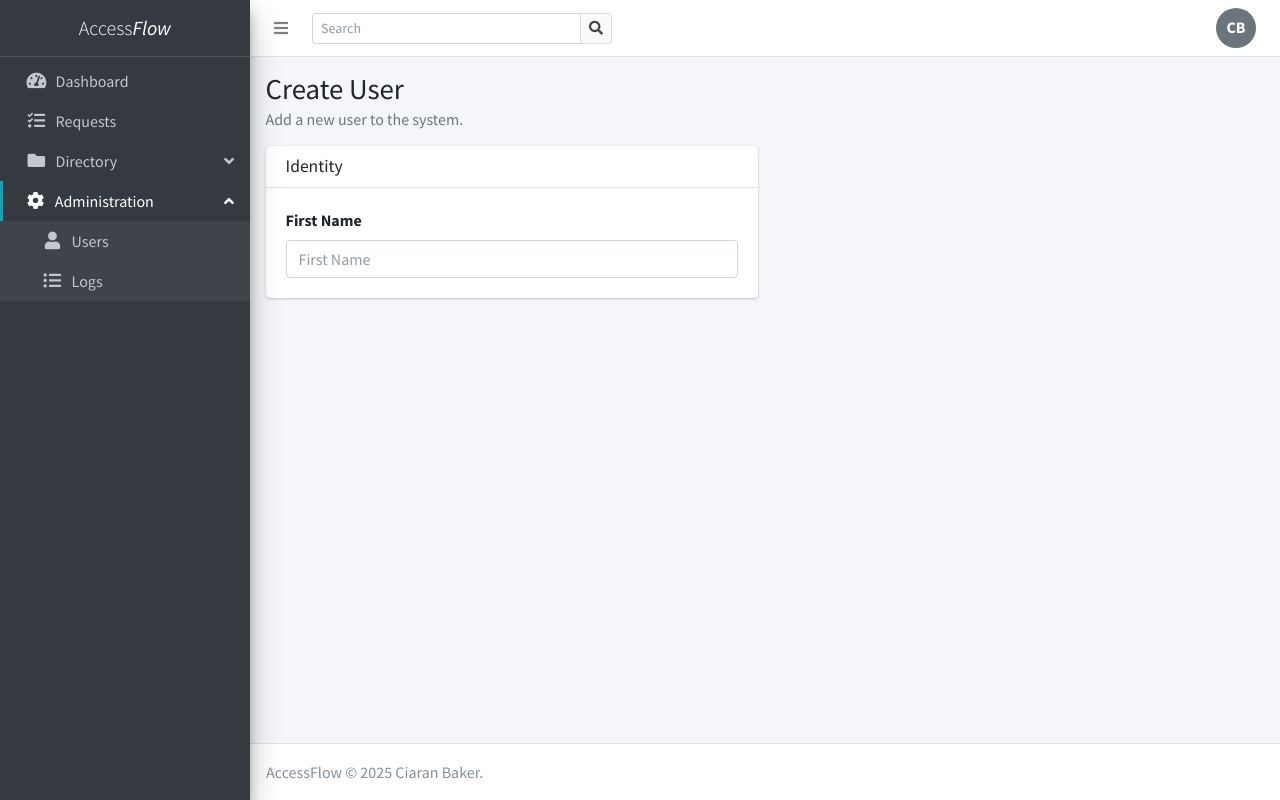
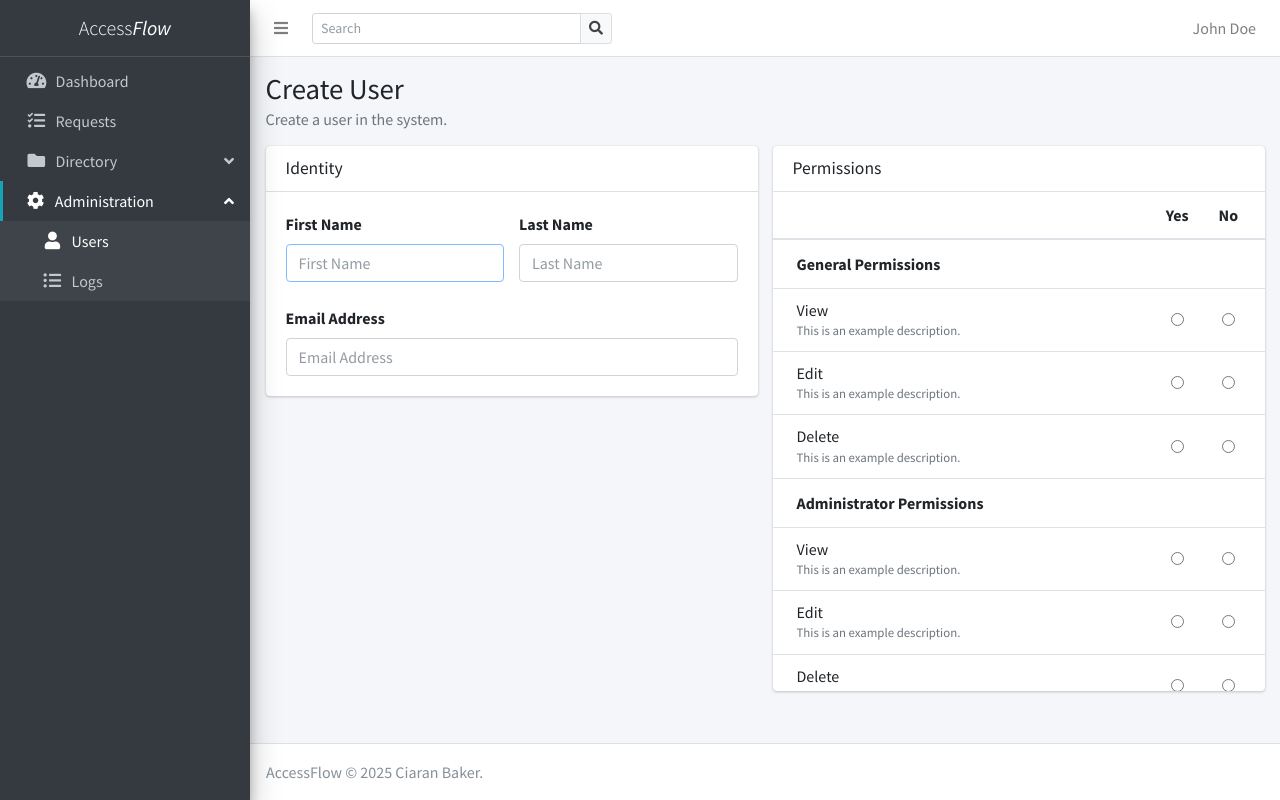
Before and after one commit to iamciaranbaker/accessflow, a Flask app: page /administration/users/create in a window 1280 px wide. Run offline with Flask 3, Linux system fonts and the light colour scheme; some libraries are stand-ins or nearby versions.

Commit message:
feat: add create user page

```diff
--- a/access_flow/forms/user.py
+++ b/access_flow/forms/user.py
@@ -1,8 +1,14 @@
 import re
 from flask_wtf import FlaskForm
-from wtforms import StringField, PasswordField, SubmitField
-from wtforms.validators import ValidationError, DataRequired, Length, Regexp, EqualTo
+from wtforms import StringField, EmailField, PasswordField, SubmitField
+from wtforms.validators import ValidationError, DataRequired, Length, Email, Regexp, EqualTo
 from access_flow.models.user import User
+
+def email_address_validator(form, field):
+    # Check if user already exists with given email address.
+    user = User.query.filter_by(email_address = field.data).first()
+    if user:
+        raise ValidationError("Your email address is already in use.")
 
 """
 Passwords need to:
@@ -34,7 +40,7 @@ def password_validator(form, field):
         raise ValidationError("Your password must contain a symbol.")
 
 class LoginForm(FlaskForm):
-    username = StringField("Username", [DataRequired()])
+    email_address = EmailField("Email Address", [DataRequired()])
     password = PasswordField("Password", [DataRequired()])
     submit = SubmitField("Login")
 
@@ -46,3 +52,11 @@ class UpdatePasswordForm(FlaskForm):
     password = PasswordField("Password", [DataRequired(), password_validator])
     confirm_password = PasswordField("Confirm Password", [DataRequired(), EqualTo("password", message = "The entered passwords must match.")])
     submit = SubmitField("Update Password")
+
+class CreateUserForm(FlaskForm):
+    first_name = StringField("First Name", [DataRequired(), Length(min = 2, max = 50), Regexp(regex = r"^([\u00c0-\u01ffa-zA-Z'\-])+$", message = "The entered first name is invalid.")])
+    last_name = StringField("Last Name", [DataRequired(), Length(min = 2, max = 50), Regexp(regex = r"^([\u00c0-\u01ffa-zA-Z'\-])+$", message = "The entered last name is invalid.")])
+    email_address = EmailField("Email Address", [DataRequired(), Length(max = 100), Email(message = "The entered email address is invalid."), email_address_validator])
+    password = PasswordField("Password", [DataRequired(), password_validator])
+    confirm_password = PasswordField("Confirm Password", [DataRequired(), EqualTo("password", message = "The entered passwords must match.")])
+    submit = SubmitField("Create")
--- a/access_flow/static/css/accessflow.css
+++ b/access_flow/static/css/accessflow.css
@@ -14,43 +14,12 @@
   transform: rotate(180deg);
 }
 
-.avatar {
-    width: 40px;
-    height: 40px;
-    color: #fff;
-    border-radius: 50%;
-    display: flex;
-    align-items: center;
-    justify-content: center;
-    font-weight: bold;
-    font-size: 1rem;
-    line-height: 1;
-    text-align: center;
-    vertical-align: middle;
-}
-
-.avatar .initials {
-    transform: translateY(-1px);
-}
-
 .user-info {
     line-height: 1.2;
     max-width: 150px;
     white-space: nowrap;
     overflow: hidden;
     text-overflow: ellipsis;
-}
-
-.user-name,
-.user-handle {
-    display: block;
-    text-align: left;
-    line-height: 1.2;
-}
-
-.user-dropdown:hover .avatar,
-.user-dropdown:focus .avatar {
-    filter: brightness(0.9);
 }
 
 .btn-actions:hover {
@@ -65,20 +34,42 @@
     border-radius: 5px;
 }
 
+/*
 .card-header {
     display: flex;
     align-items: center;
     justify-content: space-between;
-    padding: 10px 20px; /* Adjusted padding for overall header */
+    padding: 10px 20px;
 }
 
 .card-header .card-title {
     flex-grow: 1;
     margin: 0;
-    align-self: center; /* Force vertical center alignment */
+    align-self: center;
 }
 
 .card-tools {
     display: flex;
-    align-items: center; /* This ensures that all items in card-tools are also vertically centered */
+    align-items: center;
 }
+*/
+
+.user-permissions-table {
+    width: 100%;
+}
+
+.user-permission-name {
+    width: 70%;
+}
+
+.user-permissions-table th:not(.user-permission-name), .user-permissions-table td:not(.user-permission-name) {
+    width: 10%;
+}
+
+.user-permission-name {
+    line-height: 1.2;
+    max-width: 150px;
+    white-space: nowrap;
+    overflow: hidden;
+    text-overflow: ellipsis;
+}
--- a/access_flow/templates/layout/partials/side_navigation.html
+++ b/access_flow/templates/layout/partials/side_navigation.html
@@ -24,7 +24,7 @@
                     </a>
                     <ul class="nav nav-treeview">
                         <li class="nav-item">
-                            <a href="{{ url_for('directory/users') }}" class="nav-link {% if request.endpoint == 'directory/users' %}active{% endif %}" data-tooltip="Users">
+                            <a href="{{ url_for('directory/users') }}" class="nav-link {% if 'directory/users' in request.endpoint %}active{% endif %}" data-tooltip="Users">
                                 <div class="nav-item-content">
                                     <i class="fas fa-user nav-icon"></i>
                                     <p>Users</p>
@@ -32,7 +32,7 @@
                             </a>
                         </li>
                         <li class="nav-item">
-                            <a href="{{ url_for('directory/groups') }}" class="nav-link {% if request.endpoint == 'directory/groups' %}active{% endif %}" data-tooltip="Groups">
+                            <a href="{{ url_for('directory/groups') }}" class="nav-link {% if 'directory/groups' in request.endpoint %}active{% endif %}" data-tooltip="Groups">
                                 <div class="nav-item-content">
                                     <i class="fas fa-users nav-icon"></i>
                                     <p>Groups</p>
@@ -40,7 +40,7 @@
                             </a>
                         </li>
                         <li class="nav-item">
-                            <a href="{{ url_for('directory/services') }}" class="nav-link {% if request.endpoint == 'directory/services' %}active{% endif %}" data-tooltip="Services">
+                            <a href="{{ url_for('directory/services') }}" class="nav-link {% if 'directory/services' in request.endpoint %}active{% endif %}" data-tooltip="Services">
                                 <div class="nav-item-content">
                                     <i class="fas fa-server nav-icon"></i>
                                     <p>Services</p>
@@ -56,7 +56,7 @@
                     </a>
                     <ul class="nav nav-treeview">
                         <li class="nav-item">
-                            <a href="{{ url_for('administration/users') }}" class="nav-link {% if request.endpoint == 'administration/users' %}active{% endif %}" data-tooltip="Users">
+                            <a href="{{ url_for('administration/users') }}" class="nav-link {% if 'administration/users' in request.endpoint %}active{% endif %}" data-tooltip="Users">
                                 <div class="nav-item-content">
                                     <i class="fas fa-user nav-icon"></i>
                                     <p>Users</p>
@@ -64,7 +64,7 @@
                             </a>
                         </li>
                         <li class="nav-item">
-                            <a href="{{ url_for('administration/logs') }}" class="nav-link {% if request.endpoint == 'administration/logs' %}active{% endif %}" data-tooltip="Logs">
+                            <a href="{{ url_for('administration/logs') }}" class="nav-link {% if 'administration/logs' in request.endpoint %}active{% endif %}" data-tooltip="Logs">
                                 <div class="nav-item-content">
                                     <i class="fas fa-list-ul nav-icon"></i>
                                     <p>Logs</p>
--- a/access_flow/templates/layout/partials/top_navigation.html
+++ b/access_flow/templates/layout/partials/top_navigation.html
@@ -20,9 +20,7 @@
     <ul class="navbar-nav ml-auto">
         <li class="nav-item dropdown">
             <a href="#" class="nav-link d-flex align-items-center user-dropdown" data-toggle="dropdown">
-                <div class="avatar" style="background-color: #6c757d;">
-                    <span class="initials">CB</span>
-                </div>
+                John Doe
             </a>
             <ul class="dropdown-menu dropdown-menu-right">
                 <li>
--- a/access_flow/templates/pages/administration/create_user.html
+++ b/access_flow/templates/pages/administration/create_user.html
@@ -1,29 +1,105 @@
 {% extends 'layout/base.html' %}
 
-{% set title = 'Users' %}
+{% set title = 'Create User' %}
 
 {% block content %}
 <div class="content-header">
     <div class="container-fluid">
         <h1>Create User</h1>
-        <span class="text-muted">Add a new user to the system.</span>
+        <span class="text-muted">Create a user in the system.</span>
     </div>
 </div>
 <div class="content">
     <div class="container-fluid">
+        <form method="post">
+            {{ form.csrf_token(id = False) }}
             <div class="row">
                 <div class="col-6">
+                    <div class="row">
+                        <div class="col-12">
                             <div class="card">
                                 <div class="card-header">
                                     <h3 class="card-title">Identity</h3>
                                 </div>
                                 <div class="card-body">
-                        <label for="first_name">First Name</label>
-                        <input class="form-control" name="first_name" placeholder="First Name">
+                                    <div class="row">
+                                        <div class="col-6">
+                                            {{ form.first_name.label }}
+                                            {{ form.first_name(class = 'form-control is-invalid' if 'first_name' in form.errors else 'form-control', placeholder = 'First Name', autofocus = True if autofocus == 'first_name' else False) }}
+                                        </div>
+                                        <div class="col-6">
+                                            {{ form.last_name.label }}
+                                            {{ form.last_name(class = 'form-control is-invalid' if 'last_name' in form.errors else 'form-control', placeholder = 'Last Name', autofocus = True if autofocus == 'last_name' else False) }}
+                                        </div>
+                                    </div>
+                                    <div class="row mt-4">
+                                        <div class="col-12">
+                                            {{ form.email_address.label }}
+                                            {{ form.email_address(class = 'form-control is-invalid' if 'email_address' in form.errors else 'form-control', placeholder = 'Email Address', autofocus = True if autofocus == 'email_address' else False) }}
                                         </div>
                                     </div>
                                 </div>
                             </div>
                         </div>
                     </div>
+                </div>
+                <div class="col-6">
+                    <div class="row">
+                        <div class="col-12">
+                            <div class="card">
+                                <div class="card-header" style="border-bottom: none">
+                                    <h3 class="card-title">Permissions</h3>
+                                </div>
+                                <div class="card-body table-responsive p-0" style="height: 500px;">
+                                    <form>
+                                        <table class="table table-head-fixed user-permissions-table">
+                                            <thead>
+                                                <tr>
+                                                    <th class="user-permission-name"></th>
+                                                    <th class="text-center">Yes</th>
+                                                    <th class="text-center">No</th>
+                                                </tr>
+                                            </thead>
+                                            <tbody>
+                                                {% set permission_groups = {
+                                                    'General Permissions': ['View', 'Edit', 'Delete'],
+                                                    'Administrator Permissions': ['View', 'Edit', 'Delete']
+                                                } %}
+                                                {% for group, permissions in permission_groups.items() %}
+                                                <tr>
+                                                    <td colspan="3">
+                                                        <strong>{{ group }}</strong>
+                                                    </td>
+                                                </tr>
+                                                {% for permission in permissions %}
+                                                <tr>
+                                                    <td class="align-middle user-permission-name">
+                                                        <div class="d-flex align-items-center">
+                                                            <div style="line-height: 1.2">
+                                                                <span class="d-block">{{ permission }}</span>
+                                                                <span class="small text-muted">This is an example description.</span>
+                                                            </div>
+                                                        </div>
+                                                    </td>
+                                                    <td class="align-middle text-center">
+                                                        <input type="radio" name="{{ permission }}" value="Yes">
+                                                    </td>
+                                                    <td class="align-middle text-center">
+                                                        <input type="radio" name="{{ permission }}" value="No">
+                                                    </td>
+                                                </tr>
+                                                {% endfor %}
+                                                {% endfor %}
+                                            </tbody>
+                                        </table>
+                                    </form>
+                                </div>
+                            </div>
+                        </div>
+                    </div>
+                </div>
+            </div>
+        </form>
+    </div>
+</div>
 {% endblock content %}
--- a/access_flow/views/administration/create_user.py
+++ b/access_flow/views/administration/create_user.py
@@ -1,10 +1,14 @@
-from flask import render_template
+from flask import request, render_template
 from flask.views import View
 from flask_login import login_required
+from access_flow.forms.user import CreateUserForm
 
 class AdministrationCreateUserView(View):
     methods = ["GET"]
     #decorators = [login_required]
 
     def dispatch_request(self):
-        return render_template("pages/administration/create_user.html")
+        form = CreateUserForm(request.form)
+        autofocus = "first_name"
+
+        return render_template("pages/administration/create_user.html", form = form, autofocus = autofocus)
```
Also changed, not shown: access_flow/templates/pages/administration/users.html (+6 -6 lines). Lines whose indentation alone changed are shown as unchanged.
